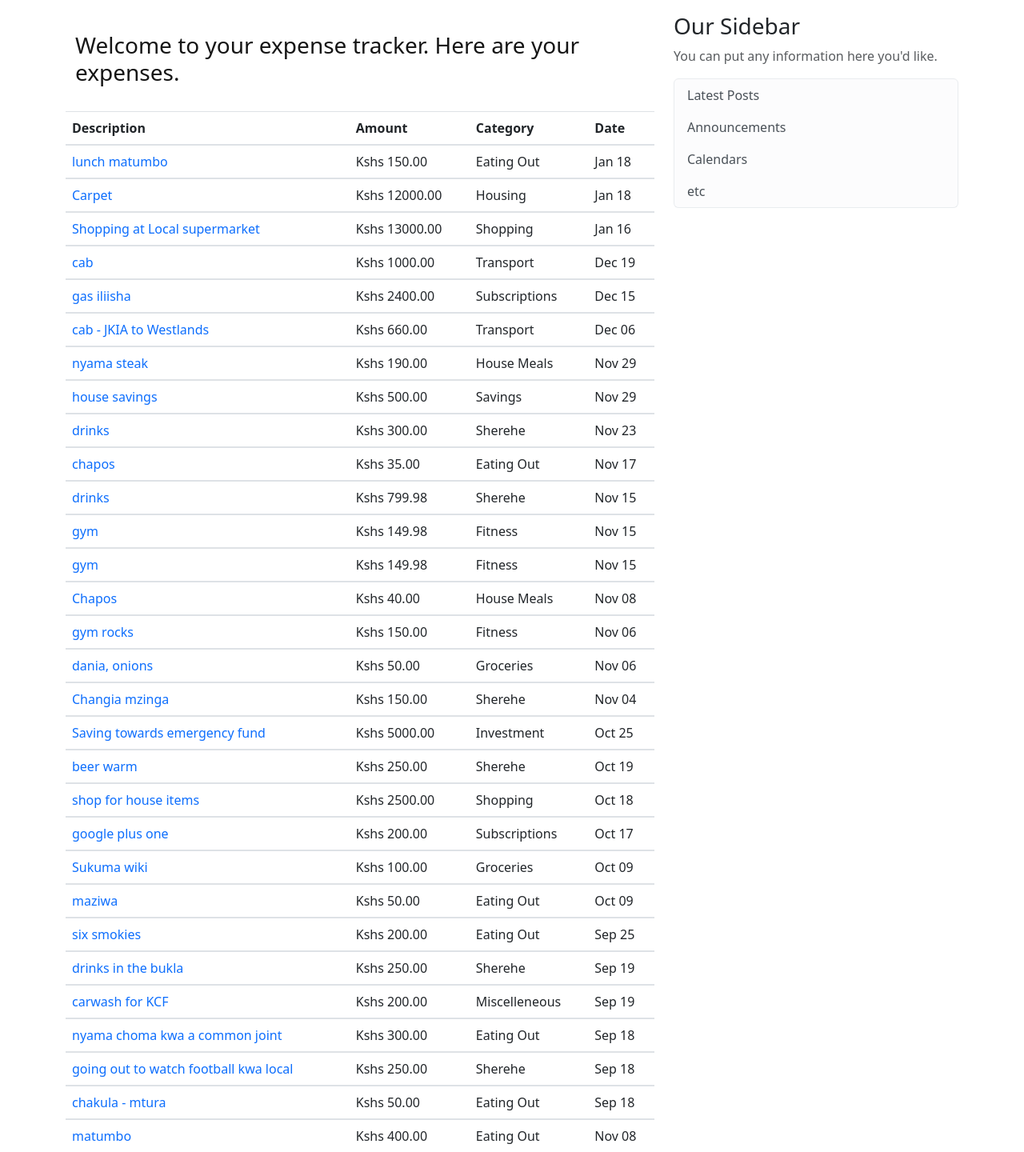
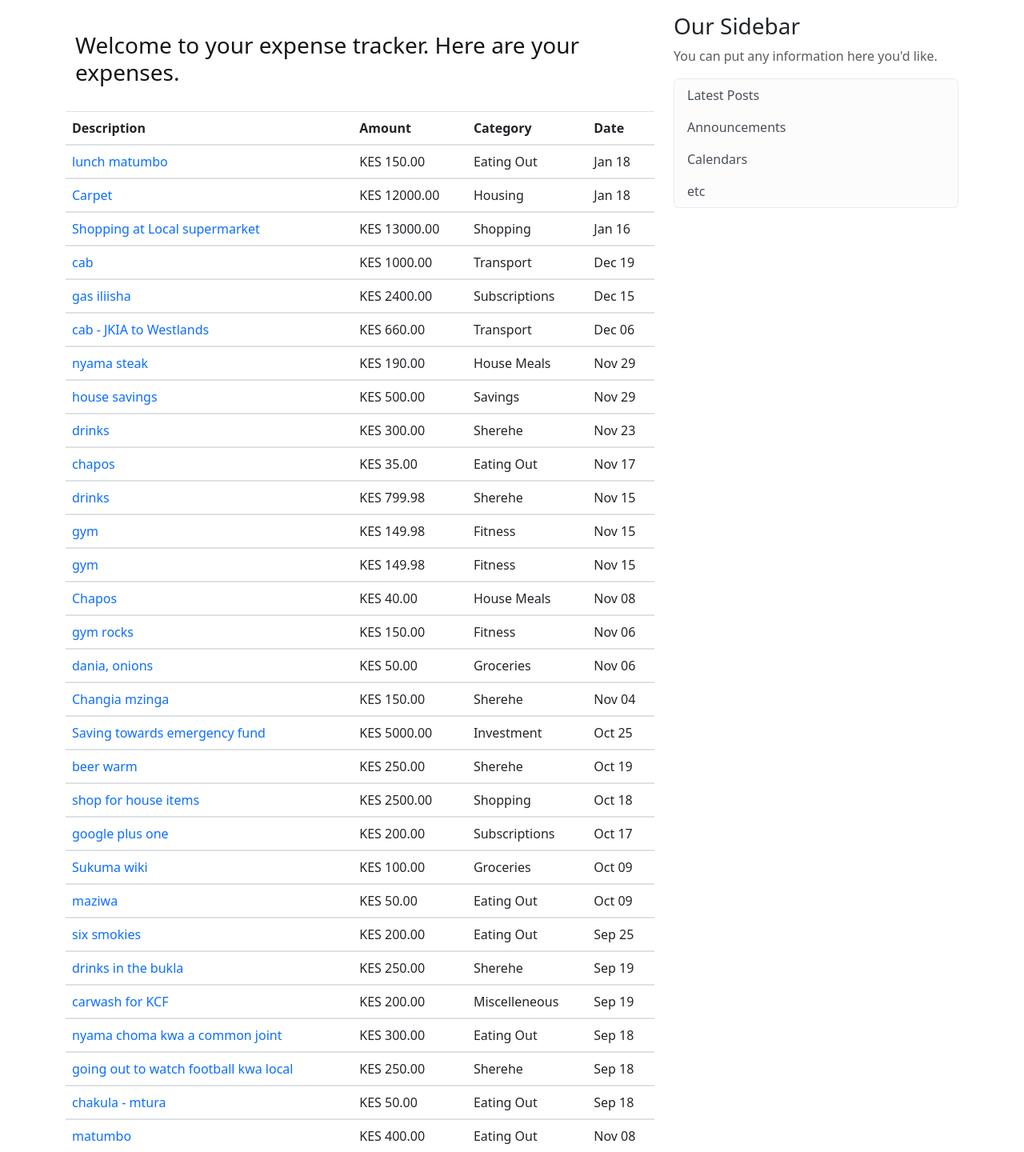
Before and after one commit to PeterOsoo/expense-tracker-cg, a Django app: page /expense/ in a window 1280 px wide. Shown: the part 67-1507 px from the top of the page at 80% size. Run offline with Django 4.2, Linux system fonts and the light colour scheme; a user stored in the database is signed in; data comes from the database, SQL or seed files in the repository; some libraries are stand-ins or nearby versions.

Commit message:
change currency to KES

```diff
--- a/tracker/templates/tracker/expense_list.html
+++ b/tracker/templates/tracker/expense_list.html
@@ -29,7 +29,7 @@
 					{{ expense.description }}</a
 				>
 			</td>
-			<td>Kshs {{ expense.amount }}</td>
+			<td>KES {{ expense.amount }}</td>
 			<td>{{ expense.category }}</td>
 			<td>{{ expense.date|date:"M d" }}</td>
 		</tr>
```
